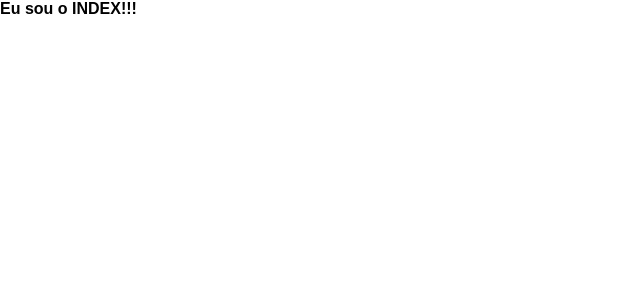
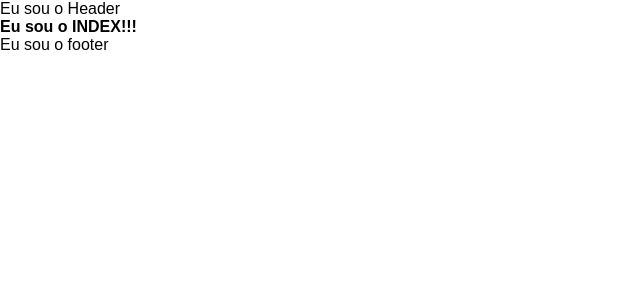
Before and after one commit to ethior0/manobrei, a Node server app: page / in a window 1280 px wide. Shown: the top 300 px of the page, without its empty margins (0-640 px from the left). Run offline with Node 20, Linux system fonts and the light colour scheme; some libraries are stand-ins or nearby versions.

Commit message:
adiciona arquivos de componentes

```diff
--- a/views/layouts/main.handlebars
+++ b/views/layouts/main.handlebars
@@ -10,7 +10,11 @@
 </head>
 
 <body>
+    {{> header}}
+
     {{{body}}}
+
+    {{> footer}}
 </body>
 
 </html>
--- /dev/null
+++ b/views/partials/footer.handlebars
@@ -0,0 +1,3 @@
+<footer>
+    Eu sou o footer
+</footer>
--- /dev/null
+++ b/views/partials/header.handlebars
@@ -0,0 +1,3 @@
+<header>
+    Eu sou o Header
+</header>
```
